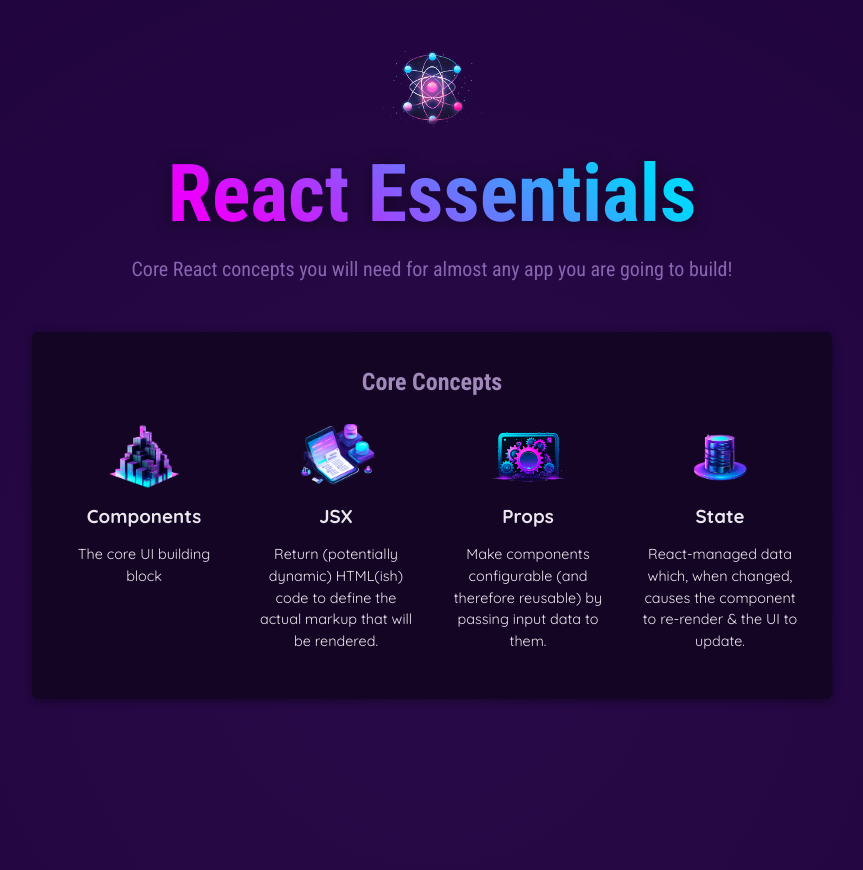
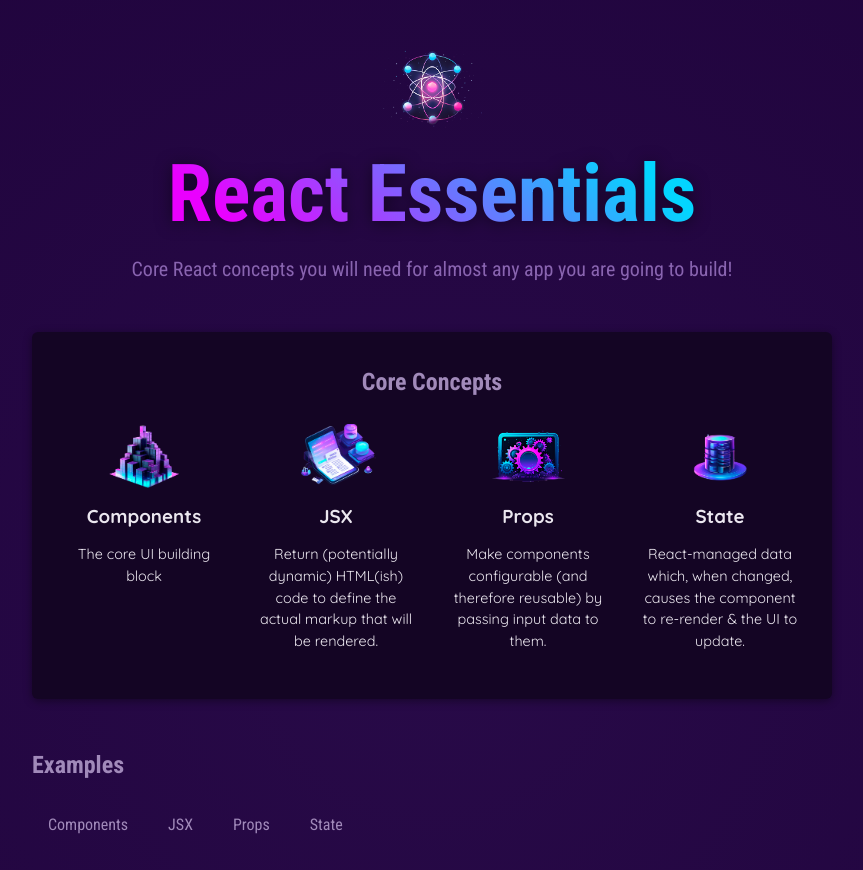
Before and after one commit to Muntasir1808/React, a React (Vite) app: page / in a window 1280 px wide. Shown: the top 870 px of the page, without its empty margins (208-1071 px from the left). Built offline with nearby package versions, Linux system fonts and the light colour scheme.

Commit message:
children prop

```diff
--- a/src/App.jsx
+++ b/src/App.jsx
@@ -3,6 +3,7 @@
 import { CORE_CONCEPTS } from './data.js';
 import Header from "./components/Header/Header.jsx";
 import CoreConcept from "./components/CoreConcept.jsx";
+import TabButton from "./components/TabButton.jsx";
 
 
 
@@ -29,6 +30,17 @@
             <CoreConcept {...CORE_CONCEPTS[3]} />
           </ul>
         </section>
+        <section id="examples">
+          <h2>Examples</h2>
+          <menu>
+            <TabButton>Components</TabButton>
+            {/* we can also write a label prop like this. See in the TabButton.jsx*/}
+            {/* <TabButton label='Components'/>  */}
+            <TabButton>JSX</TabButton>
+            <TabButton>Props</TabButton>
+            <TabButton>State</TabButton>
+          </menu>
+        </section>
       </main>
     </div>
   );
--- /dev/null
+++ b/src/components/TabButton.jsx
@@ -0,0 +1,22 @@
+// export default function TabButton(props) {
+//     return (
+//       <li>
+//         <button>{props.children}</button>
+//       </li>
+//     );
+// }
+//We can also use object destructuring here
+// export default function TabButton({label}) {
+//     return (
+//       <li>
+//         <button>{label}</button>
+//       </li>
+//     );
+// }
+export default function TabButton({children}) {
+    return (
+      <li>
+        <button>{children}</button>
+      </li>
+    );
+}
```
